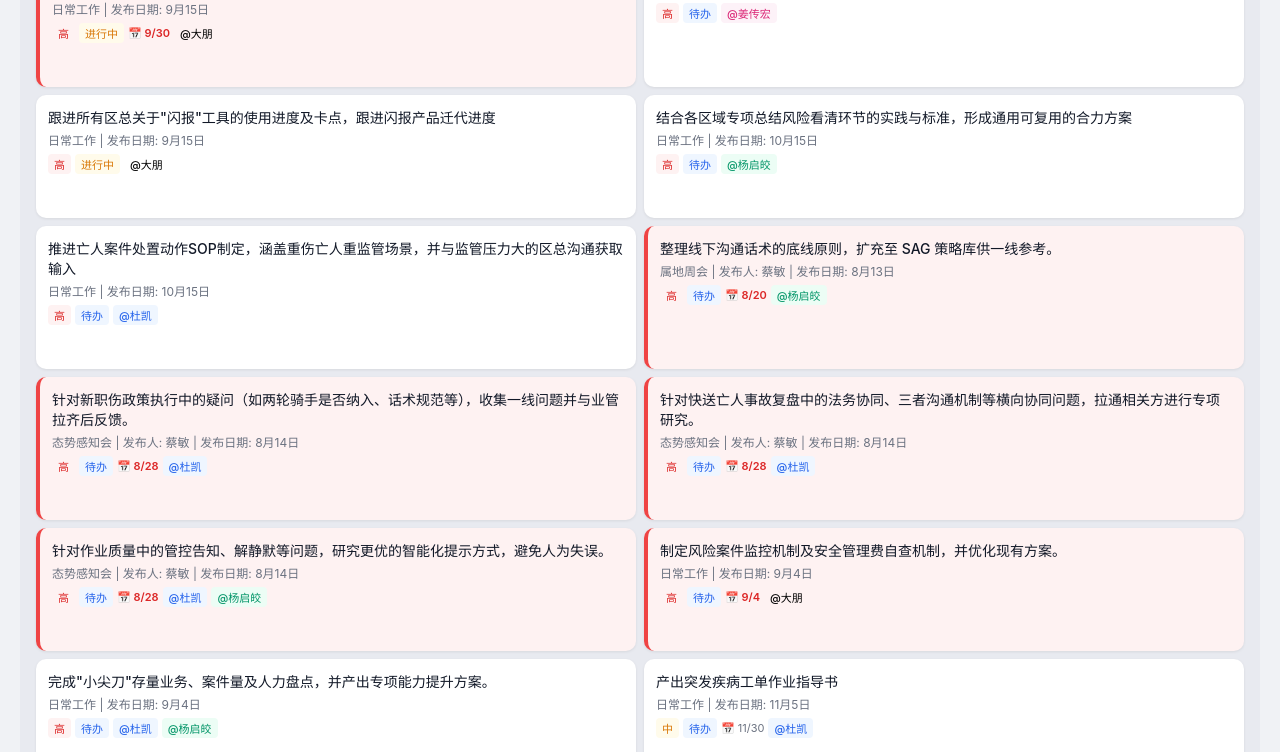
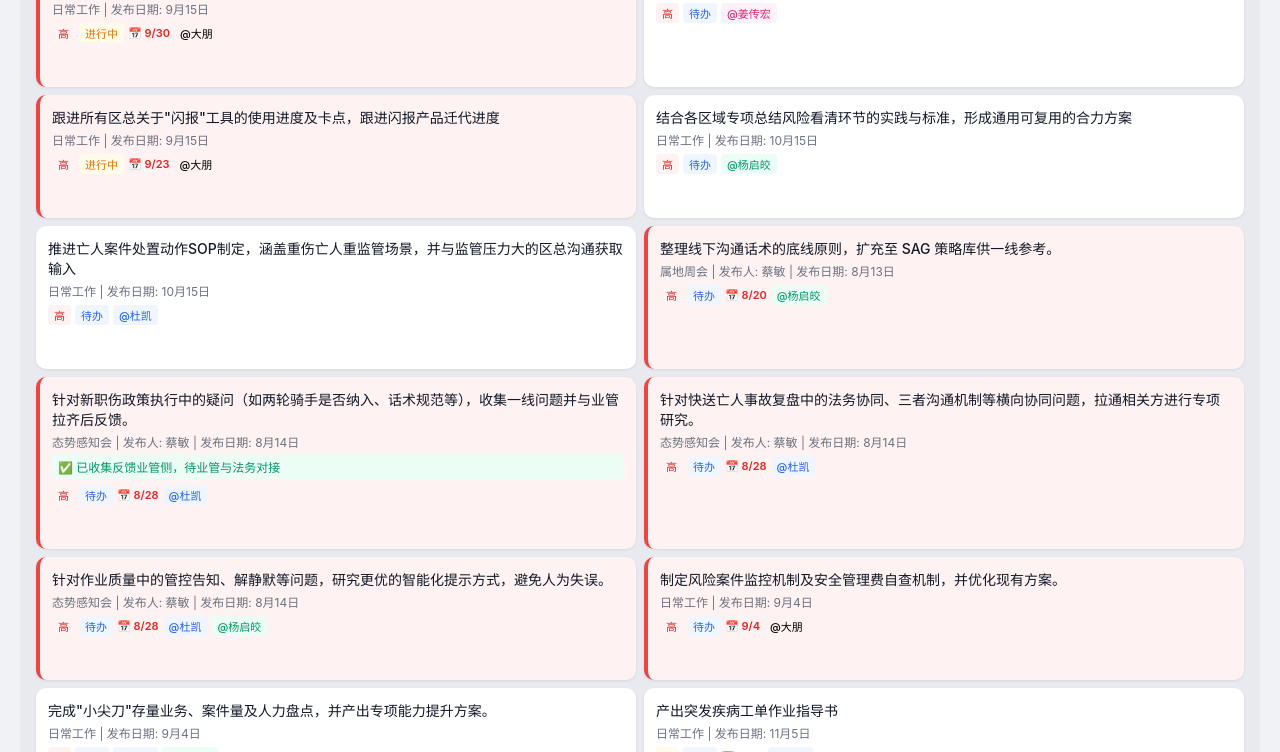
Before and after one commit to wangruomeng0902/kanban, a plain HTML site: page live/index.html in a window 1280 px wide. Shown: the part 1123-1875 px from the top of the page. Drawn offline with Linux system fonts and the light colour scheme.

Commit message:
fix: 补齐截图中的结论/截止日期（新职伤、闪报）

```diff
--- a/live/index.html
+++ b/live/index.html
@@ -413,13 +413,13 @@ function getDefaultData() {
     { id: 'm0915r03', title: '梳理清楚风险案件自动抓取工具的详细逻辑', desc: '日常工作 | 发布日期: 9月15日', priority: 'high', status: 'todo', person: '大朋', deadline: '2026-09-18', conclusion: '', created: '2026-09-15T02:00:00.000Z' },
     { id: 'm0915r04', title: '本周五前若业管与GA无反馈，则按原有逻辑启动昆明交付策略的产出，9月30日前完成昆明交付策略的材料整理与加工', desc: '日常工作 | 发布日期: 9月15日', priority: 'high', status: 'doing', person: '大朋', deadline: '2026-09-30', conclusion: '', created: '2026-09-15T02:00:00.000Z' },
     { id: 'm0915r05', title: '与小尖刀团队对齐爆单机制方案', desc: '日常工作 | 发布日期: 9月15日', priority: 'high', status: 'todo', person: '姜传宏', deadline: '', conclusion: '', created: '2026-09-15T02:00:00.000Z' },
-    { id: 'm0915r06', title: '跟进所有区总关于"闪报"工具的使用进度及卡点，跟进闪报产品迁代进度', desc: '日常工作 | 发布日期: 9月15日', priority: 'high', status: 'doing', person: '大朋', deadline: '', conclusion: '', created: '2026-09-15T02:00:00.000Z' },
+    { id: 'm0915r06', title: '跟进所有区总关于"闪报"工具的使用进度及卡点，跟进闪报产品迁代进度', desc: '日常工作 | 发布日期: 9月15日', priority: 'high', status: 'doing', person: '大朋', deadline: '2026-09-23', conclusion: '', created: '2026-09-15T02:00:00.000Z' },
     { id: 'm0915r07', title: '重点关注综处加急回复质量的数据，并进行专项分析', desc: '日常工作 | 发布日期: 9月15日', priority: 'high', status: 'done', person: '王若蒙', deadline: '', conclusion: '', created: '2026-09-15T02:00:00.000Z', archived: true },
     { id: 'm0915r08', title: '梳理线上可向线下（含SAG）派发的协作子任务清单及流转标准，制定线上与线下的协作机制文档', desc: '日常工作 | 发布日期: 9月15日', priority: 'high', status: 'done', person: '杜凯,姜传宏', deadline: '', conclusion: '', created: '2026-09-15T02:00:00.000Z' },
     { id: 'm1015r01', title: '结合各区域专项总结风险看清环节的实践与标准，形成通用可复用的合力方案', desc: '日常工作 | 发布日期: 10月15日', priority: 'high', status: 'todo', person: '杨启皎', deadline: '', conclusion: '', created: '2026-10-15T07:00:00.000Z' },
     { id: 'm1015r02', title: '推进亡人案件处置动作SOP制定，涵盖重伤亡人重监管场景，并与监管压力大的区总沟通获取输入', desc: '日常工作 | 发布日期: 10月15日', priority: 'high', status: 'todo', person: '杜凯', deadline: '', conclusion: '', created: '2026-10-15T07:00:00.000Z' },
     { id: 'm0813r01', title: '整理线下沟通话术的底线原则，扩充至 SAG 策略库供一线参考。', desc: '属地周会 | 发布人: 蔡敏 | 发布日期: 8月13日', priority: 'high', status: 'todo', person: '杨启皎', deadline: '2026-08-20', conclusion: '', created: '2026-08-13T09:00:00.000Z' },
-    { id: 'm0814r01', title: '针对新职伤政策执行中的疑问（如两轮骑手是否纳入、话术规范等），收集一线问题并与业管拉齐后反馈。', desc: '态势感知会 | 发布人: 蔡敏 | 发布日期: 8月14日', priority: 'high', status: 'todo', person: '杜凯', deadline: '2026-08-28', conclusion: '', created: '2026-08-14T09:00:00.000Z' },
+    { id: 'm0814r01', title: '针对新职伤政策执行中的疑问（如两轮骑手是否纳入、话术规范等），收集一线问题并与业管拉齐后反馈。', desc: '态势感知会 | 发布人: 蔡敏 | 发布日期: 8月14日', priority: 'high', status: 'todo', person: '杜凯', deadline: '2026-08-28', conclusion: '已收集反馈业管侧，待业管与法务对接', created: '2026-08-14T09:00:00.000Z' },
     { id: 'm0814r02', title: '针对快送亡人事故复盘中的法务协同、三者沟通机制等横向协同问题，拉通相关方进行专项研究。', desc: '态势感知会 | 发布人: 蔡敏 | 发布日期: 8月14日', priority: 'high', status: 'todo', person: '杜凯', deadline: '2026-08-28', conclusion: '', created: '2026-08-14T09:05:00.000Z' },
     { id: 'm0814r03', title: '针对作业质量中的管控告知、解静默等问题，研究更优的智能化提示方式，避免人为失误。', desc: '态势感知会 | 发布人: 蔡敏 | 发布日期: 8月14日', priority: 'high', status: 'todo', person: '杜凯,杨启皎', deadline: '2026-08-28', conclusion: '', created: '2026-08-14T09:10:00.000Z' },
     { id: 'm0904r01', title: '制定风险案件监控机制及安全管理费自查机制，并优化现有方案。', desc: '日常工作 | 发布日期: 9月4日', priority: 'high', status: 'todo', person: '大朋', deadline: '2026-09-04', conclusion: '', created: '2026-09-04T09:00:00.000Z' },
```
